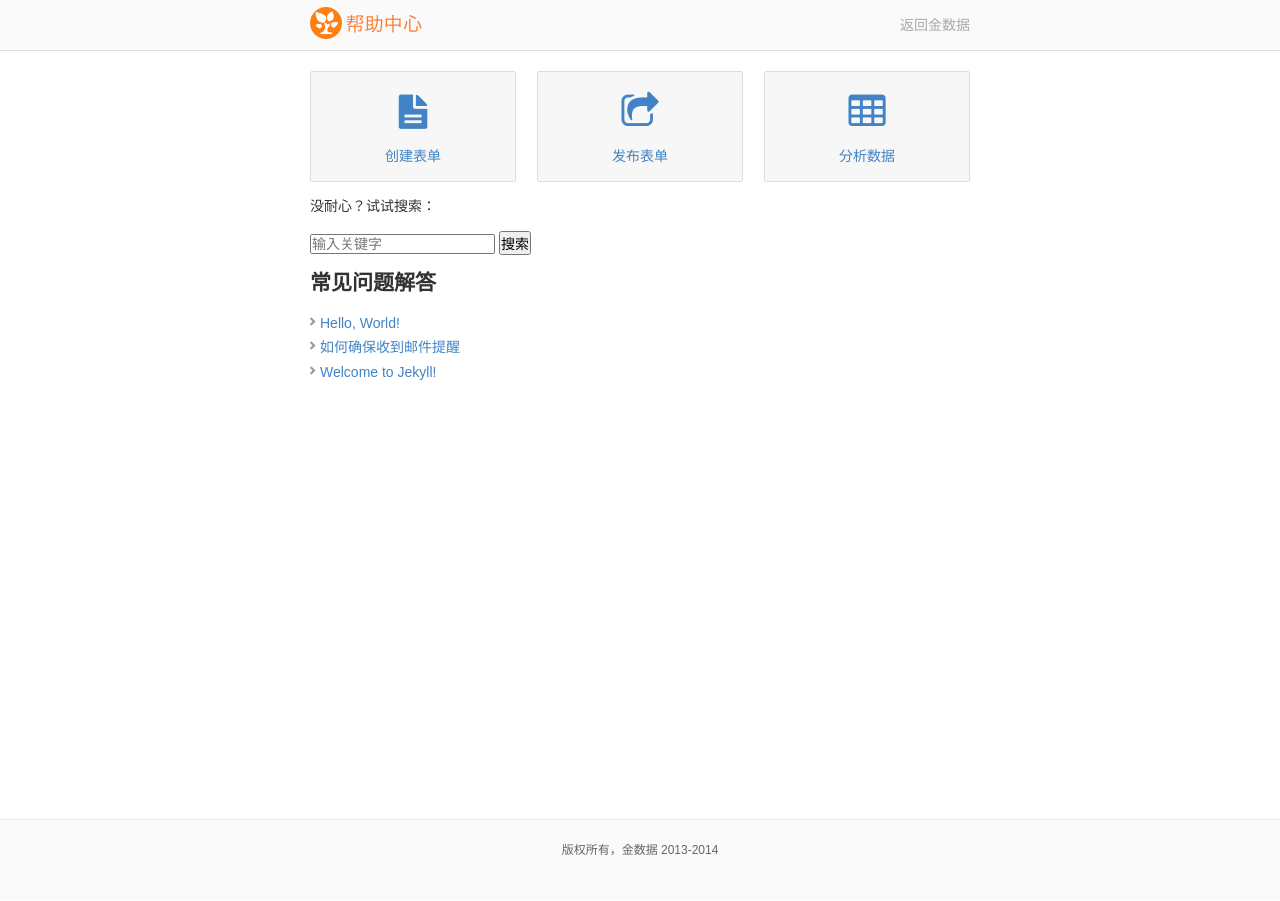
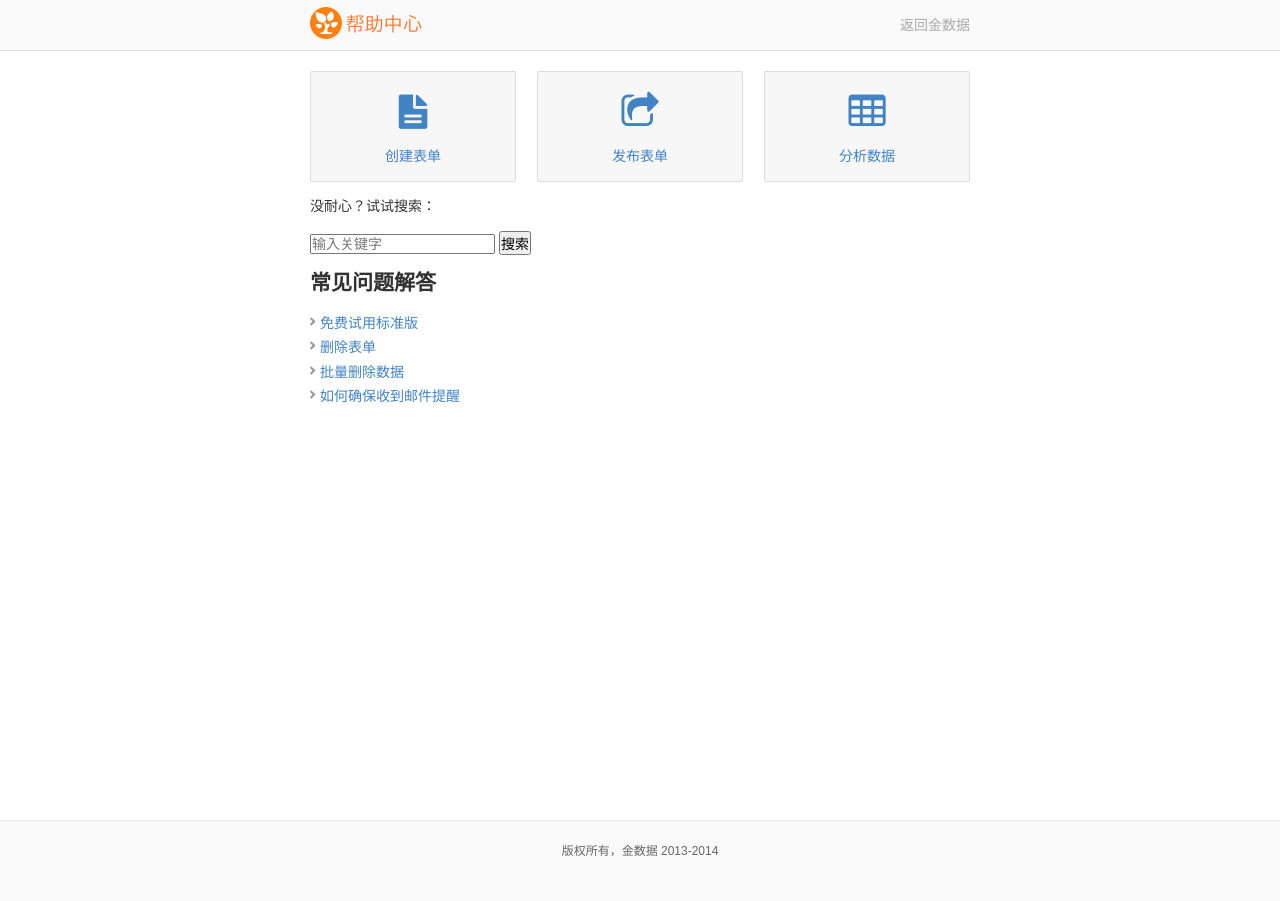
Before and after one commit to jinshuju/help.jinshuju.net, a Jekyll site: the page built from index.html, in a window 1280 px wide. Built offline with Jekyll 4.4.1, drawn with Linux system fonts in a browser that asks for light colours; Markdown is read by kramdown in place of the engine named in the settings.

Commit message:
add more articles to test the style

```diff
--- /dev/null
+++ b/_posts/2014-1-1-batch-delete.md
@@ -0,0 +1,14 @@
+---
+layout: post
+title:  "批量删除数据"
+date:   2014-04-19 10:06:17
+category: "数据管理"
+---
+
+在收到垃圾数据时，一条一条删除非常耗费时间。对于不合格的数据，您只需要批量删除，即可节省大量的时间和精力。
+
+1. 进入表单数据页面，点击批量删除。
+![数据页面](/images/batch-delete-1.png)
+
+2. 全选所有数据，或者勾选不合格数据，进行删除即可。
+![勾选删除](/images/batch-delete-2.png)
--- /dev/null
+++ b/_posts/2014-1-1-delete-form.md
@@ -0,0 +1,14 @@
+---
+layout: post
+title:  "删除表单"
+date:   2014-04-19 10:06:17
+category: "表单操作"
+---
+
+当您不再需要某个表单，为了不让它占用存储空间和数据量，您可以删除它。
+
+1. 进入我的表单，找到需要删除的表单，进入表单的详情页面。
+![删除表单](/images/delete-form-1.png)
+
+2. 在表单概述这里，有“更多操作”，点击删除按钮。
+![删除表单](/images/delete-form-2.png)
--- /dev/null
+++ b/_posts/2014-1-1-free-trial.md
@@ -0,0 +1,37 @@
+---
+layout: post
+title:  "免费试用标准版"
+date:   2014-04-19 10:06:17
+category: "账户相关"
+---
+
+从现在开始，金数据注册用户只要验证注册邮箱，就可以免费试用标准版三天。
+
+### 为什么要验证邮箱？
+
+* 体验标准版的付费功能
+* 加强账户安全，通过邮箱来找回您的密码
+* 便捷的Email通知，升级到付费账户，每一条新数据都会准备及时的通知到您的邮箱
+* 紧密的团队协作，通过邮箱来邀请团队成员来协作管理表单
+* 更快的知道金数据的新功能
+
+### 标准版特权
+
+* 创建多达100个表单。
+* 在表单中上传附件，收集简历、上传图片，方便多了。
+* 不想错过每条数据？那么快快开启的新增数据的邮件提醒吧。
+* 存储空间扩大到1G，能存放的不止是十几张图片。
+* 上传表单的定制页眉图片和定制背景图片，不论是企业logo还是活动的宣传海报，让填表者一目了然。
+* 制作一个包含商品字段的订单，集成支付宝在线支付，从此开始低成本快捷地开展您在移动平台的电子商务。
+
+### 操作步骤
+
+1. 在“个人中心”的“基本资料”，点击“验证邮箱”，或者在表单编辑的“添加新字段”里点击 高级功能字段 的“免费试用”：
+![](/images/free-trial-1.png)
+2. 这时，您会看到一条“验证邮件已发送”的提示，然后去你的邮箱看看吧：
+![](/images/free-trial-2.png)
+3. 点击验证邮箱，你立马变身金数据标准版用户，免费享受三天标准版特权：
+![](/images/free-trial-3.png)
+4. 如果你是免费用户，并且已经验证过邮箱，请点击高级功能的“免费试用”，开始免费体验金数据标准版吧。
+![](/images/free-trial-4.png)
+![](/images/free-trial-5.png)
--- a/css/main.css
+++ b/css/main.css
@@ -16,7 +16,6 @@
   background-color: #FFF;
   font-family: Microsoft Yahei, Hiragino Sans GB, WenQuanYi Micro Hei, sans-serif;
   font-size: 14px;
-  text-align: center;
   color: #333;
 }
 
@@ -42,11 +41,12 @@
 }
 
 .posts li a {
-  background: transparent url(/images/bullet-li.png) 0 2px no-repeat;
+  background: transparent url(/images/bullet-li.png) 0 6px no-repeat;
   padding-left: 10px;
+  display: block;
 }
 .posts li a:hover {
-  background-position: 2px 2px;
+  background-position: 2px 6px;
 }
 
 .posts span {
@@ -62,7 +62,6 @@
 /*****************************************************************************/
 
 .site {
-  text-align: justify;
   width: 660px;
   margin: 0px auto;
   line-height: 1.5em;
@@ -114,8 +113,8 @@
 }
 
 .page_body {
-  height: 100%;
-  margin-bottom: -121px;
+  min-height: 100%;
+  margin-bottom: -120px;
   position: relative;
 }
 .footer {
@@ -123,15 +122,16 @@
   font-size: 12px;
   border-top: 1px solid #eee;
   background-color: #fafafa;
-  margin-top: 2em;
   height: 80px;
   position: relative;
   margin-top: 40px;
   overflow: hidden;
+  text-align: center;
+  bottom: 0px;
 }
 
 .footer-content {
-    padding: 20px 0px;
+  padding: 20px 0px;
 }
 
 
@@ -149,7 +149,8 @@
 }
 
 .post ul, .post ol {
-  margin-left: 1.35em;
+  margin-left: 0px;
+  padding-left: 0px;
 }
 
 .post code {
@@ -213,3 +214,53 @@
 .info .page_search {
   float: right;
 }
+
+
+.article h2 {
+  font-size: 30px;
+  font-weight: normal;
+}
+
+.article img {
+  max-width: 100%;
+  border: 1px solid #ccc;
+}
+
+.post ol {
+  counter-reset: li;
+}
+
+.post ol li {
+  position: relative;
+  list-style: none;
+  padding-left: 25px;
+}
+
+.post ul {
+  padding-left: 18px;
+}
+
+.article .post ol>li:before {
+  border-radius: 50px;
+  -o-border-radius: 50px;
+  -moz-border-radius: 50px;
+  -webkit-border-radius: 50px;
+  background: #ff8533;
+  box-sizing: border-box;
+  -moz-box-sizing: border-box;
+  -webkit-box-sizing: border-box;
+  color: #FFF;
+  content: counter(li);
+  counter-increment: li;
+  display: block;
+  font-size: 12px;
+  font-weight: bold;
+  left: 0px;
+  line-height: 18px;
+  position: absolute;
+  top: 0;
+  margin: 0;
+  padding: 1px 0 0;
+  text-align: center;
+  width: 20px;
+}
```
Also changed, not shown: _posts/2014-04-15-welcome-to-jekyll.markdown (deleted, +0 -24 lines), _posts/2014-1-1-helloworld.md (deleted, +0 -17 lines), images/batch-delete-1.png (added), images/batch-delete-2.png (added), images/delete-form-1.png (added), images/delete-form-2.png (added), images/free-trial-1.png (added), images/free-trial-2.png (added), images/free-trial-3.png (added), images/free-trial-4.png (added), images/free-trial-5.png (added).
